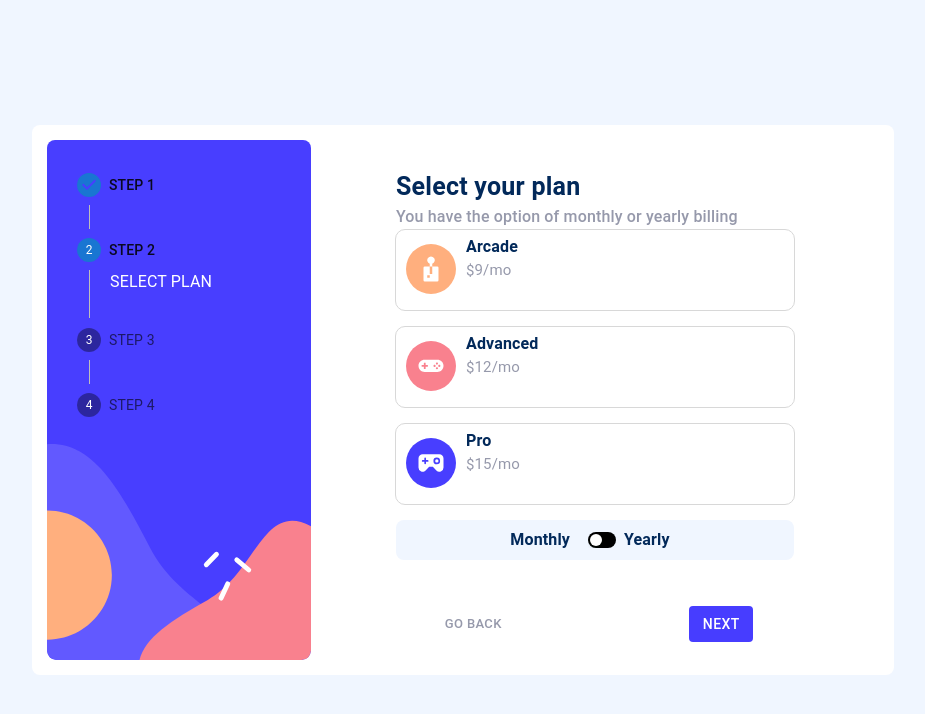
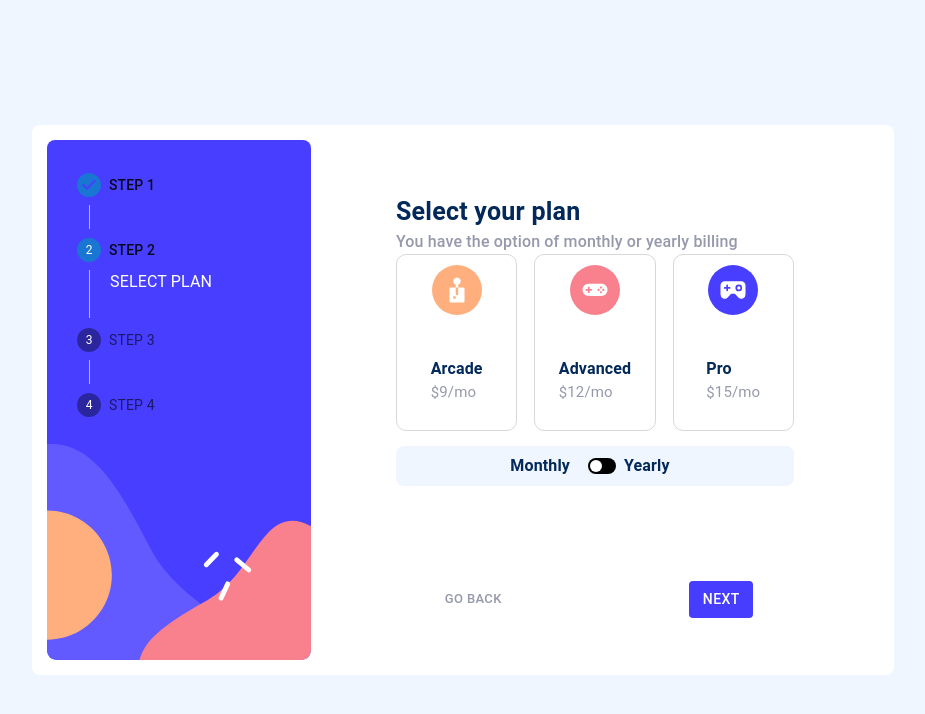
Before and after one commit to oquinone1/multi-step-form, a React (Create React App) app: page / in a window 1280 px wide. Both pictures are taken after a click on the button "NEXT". Shown: the top 714 px of the page, without its empty margins (177-1102 px from the left). Built offline with nearby package versions, Linux system fonts and the light colour scheme.

Commit message:
added mixin to select plan component to adjust card styling on dekstop screen

```diff
--- a/src/components/selectPlan.tsx
+++ b/src/components/selectPlan.tsx
@@ -70,13 +70,7 @@ const SelectPlanComponent = () => {
         You have the option of monthly or yearly billing
       </Typography>
 
-      <div
-        style={{
-          display: "flex",
-          flexFlow: "column nowrap",
-          alignItems: "center",
-        }}
-      >
+      <div className="outer-card-container">
         {/* Arcade */}
         <Card
           className="card-container"
--- a/src/styling/selectPlan.scss
+++ b/src/styling/selectPlan.scss
@@ -63,6 +63,27 @@
     }
   }
 
+  @media screen and (min-width: 879px) {
+    .outer-card-container {
+      display: flex;
+      flex-flow: row nowrap;
+      justify-content: space-between;
+
+      .card-container {
+        width: 30%;
+        height: 175px;
+        padding: 0;
+
+        .card-action-area {
+          height: 175px;
+          display: flex;
+          flex-flow: column nowrap;
+          justify-content: space-between;
+        }
+      }
+    }
+  }
+
   .type-of-plan {
     background-color: hsl(217, 100%, 97%);
     border-radius: 8px;
```
